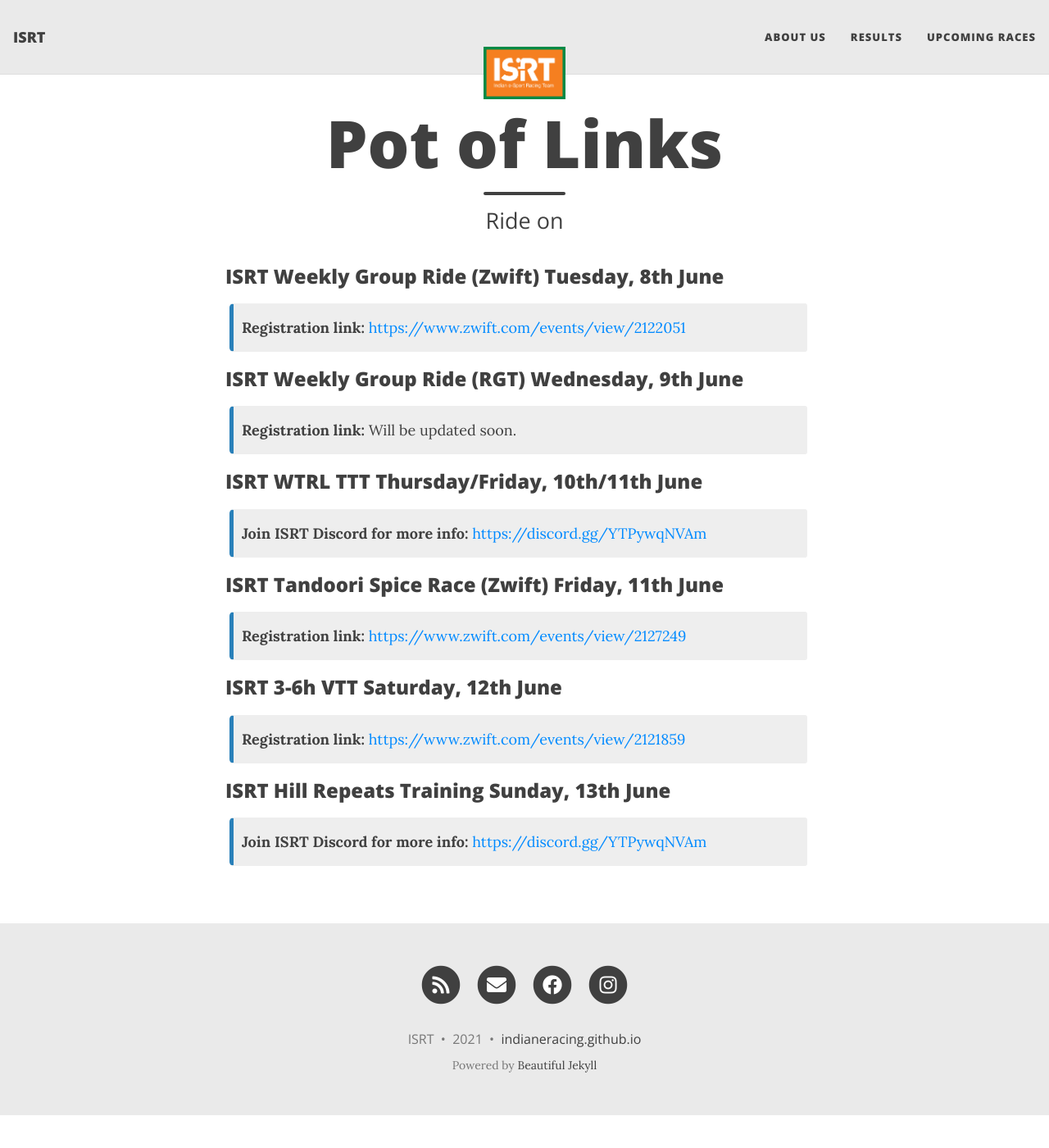
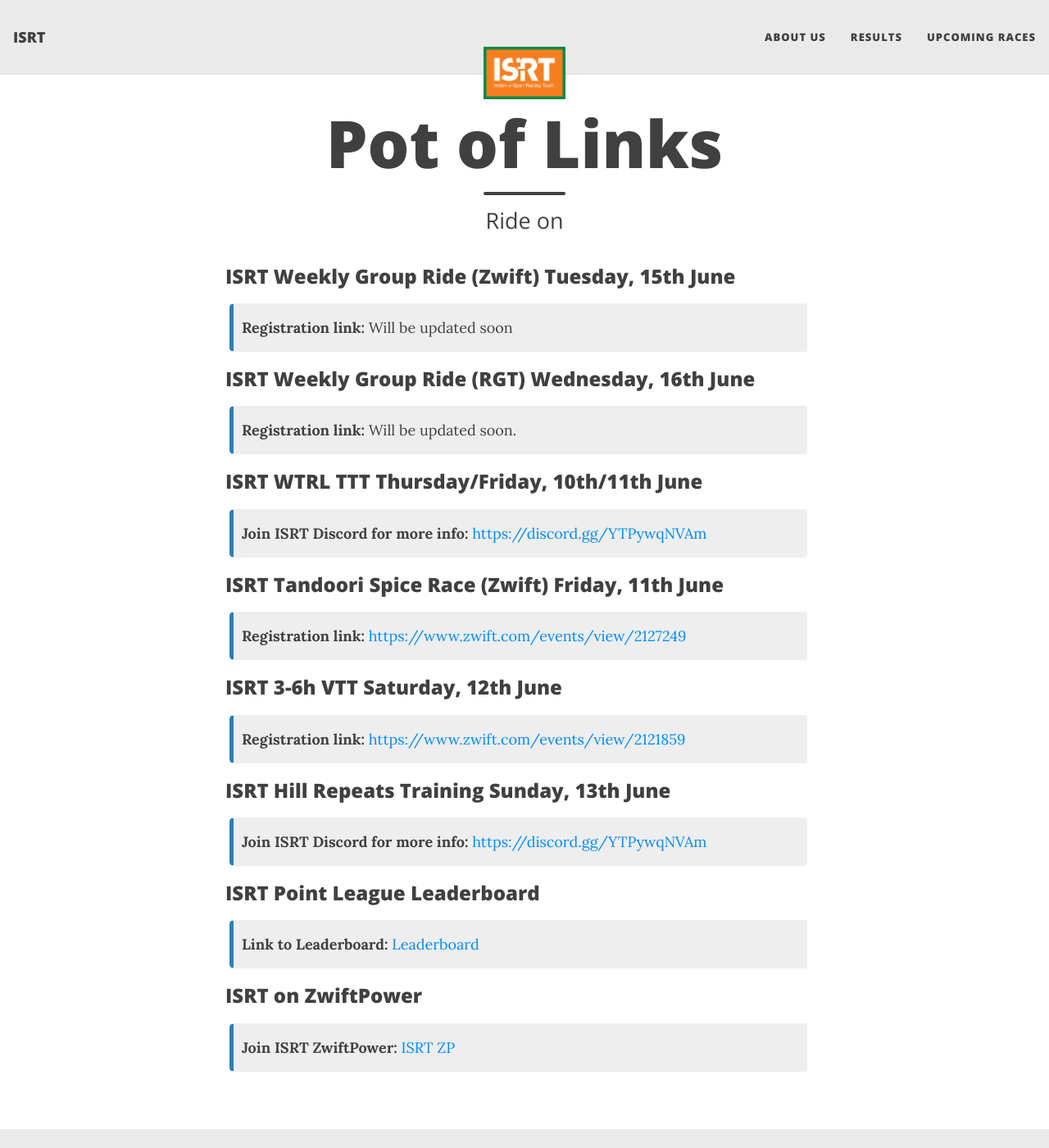
Before and after one commit to indianeracing/indianeracing.github.io, a Jekyll site: the page built from quick_links.md, in a window 1280 px wide and 1400 px high. Shown: the whole window at 82% size. Built offline with Jekyll 4.4.1, drawn with Linux system fonts in a browser that asks for light colours; nearby versions of some CDN libraries.

Commit message:
Update quick_links.md

```diff
--- a/quick_links.md
+++ b/quick_links.md
@@ -4,13 +4,13 @@
 subtitle: Ride on
 ---
 
-### ISRT Weekly Group Ride (Zwift) Tuesday, 8th June
+### ISRT Weekly Group Ride (Zwift) Tuesday, 15th June
 
 {: .box-note}
-**Registration link:** [https://www.zwift.com/events/view/2122051](https://www.zwift.com/events/view/2122051)
+**Registration link:** Will be updated soon
 
 
-### ISRT Weekly Group Ride (RGT) Wednesday, 9th June
+### ISRT Weekly Group Ride (RGT) Wednesday, 16th June
 
 {: .box-note}
 **Registration link:** Will be updated soon.
@@ -38,3 +38,15 @@
 
 {: .box-note}
 **Join ISRT Discord for more info:** [https://discord.gg/YTPywqNVAm](https://discord.gg/YTPywqNVAm)
+
+
+### ISRT Point League Leaderboard
+
+{: .box-note}
+**Link to Leaderboard:** [Leaderboard](https://docs.google.com/spreadsheets/d/1uHlFpHcLmRF92d7pyE7dmdtFTSInyQdmaXI9FXRyIw8/edit#gid=935496436)
+
+
+### ISRT on ZwiftPower
+
+{: .box-note}
+**Join ISRT ZwiftPower:** [ISRT ZP](https://zwiftpower.com/team.php?id=12240)
```
